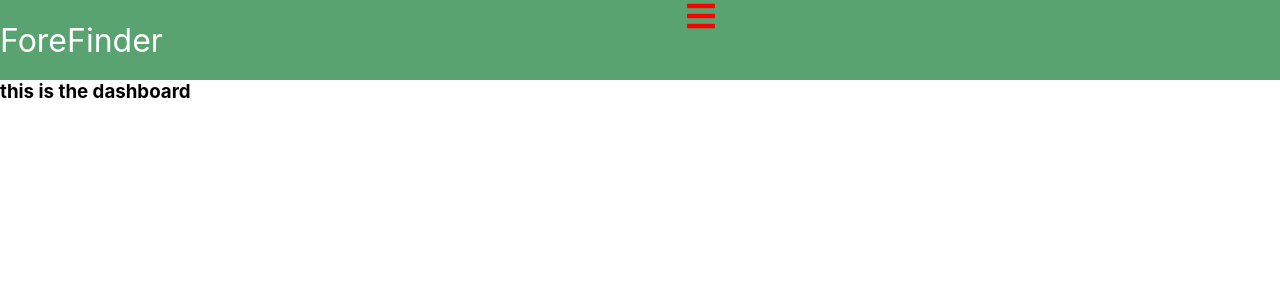
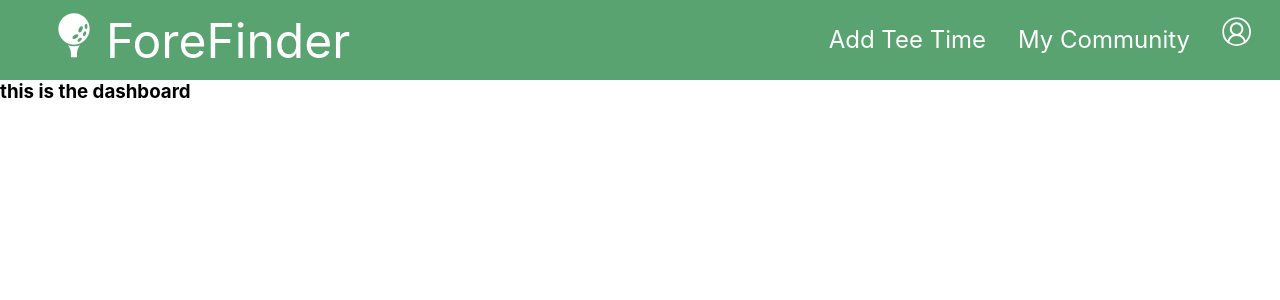
Before and after one commit to foreFinder/fore-finder-fe, a React (Create React App) app: page / in a window 1280 px wide. Shown: the top 300 px of the page. Built offline with nearby package versions, Linux system fonts and the light colour scheme.

Commit message:
Add NavLinks to header for all views and menus

```diff
--- a/src/components/Header/Header.elements.js
+++ b/src/components/Header/Header.elements.js
@@ -1,42 +1,81 @@
 import styled from 'styled-components';
 import { Link } from 'react-router-dom';
+import { GiGolfTee, GiGolfFlag } from 'react-icons/gi'
+import { VscAccount } from 'react-icons/vsc'
 
 export const HeaderContainer = styled.header`
   background: #59A371;
   height: 80px;
   width: 100%;
   display: flex;
-  justify-content: space-between;
+  justify-content: center;
   align-items: center;
   font-size: 2rem;
   position: sticky;
   top: 0;
   z-index: 999;
+`;
 
-  &:hover {
-    color: red;
-  }
+export const HeaderWrapper = styled.nav`
+  display: flex;
+  justify-content: space-between;
+  height: 80px;
+  z-index: 1;
+  width: 100%;
+  max-width: 1600px;
+  margin-right: auto;
+  margin-left: auto;
+  padding-right: 50px;
+  padding-left: 50px;
+
+@media screen and (max-width: 991px) {
+  padding-right: 30px;
+  padding-left: 30px;
+}
 `;
 
 export const Logo = styled(Link)`
   color:#fff;
-  justify-self: flex-start;
+  position: static;
   text-decoration: none;
   cursor: pointer;
+  font-size: 3rem;
+  display: flex;
+  align-self: center;
+
+  @media screen and (max-width: 960px) {
+    font-size: 2.4rem;
+    margin-left: 2rem;
+
+  }
+`;
+
+export const LogoIcon = styled(GiGolfTee)`
+  margin-right:0.5rem;
 `;
 
 export const MobileIcon = styled.span`
-  height: 100%;
-  /* align-items: center; */
-  /* align-self: center; */
-  justify-self: flex-end;
+  display: none;
+
+  @media screen and (max-width: 960px) {
+    display: block;
+    position: absolute;
+    top: 0;
+    left: 20;
+    transform: translate(-100%, 60%);
+    font-size: 1.8rem;
+    cursor: pointer;
+    margin-left: 0.5rem;
+  }
 `;
 
-export const MobileMenu = styled.ul`
+export const NavMenu = styled.ul`
   display: flex;
   align-items: center;
   list-style: none;
   text-align: center;
+  font-size: 1.5rem;
+  margin-right: 1.5rem;
 
   @media screen and (max-width: 960px) {
     display: flex;
@@ -45,9 +84,84 @@ export const MobileMenu = styled.ul`
     height: 90vh;
     position: absolute;
     top: 80px;
-    left: ${({click}) => (click ? 0 : '-100%')};
+    left: ${({mobileNav}) => (mobileNav ? 0 : '-100%')};
     opacity: 1;
     transition: all 0.5s ease;
     background: #59A371;
   }
 `;
+
+export const NavItem = styled.li`
+  height: 80px;
+  border-bottom: 2px solid transparent;
+
+  &:hover {
+    border-bottom: 2px solid #4b59f7;
+  }
+
+  @media screen and (max-width: 960px) {
+    width: 100%;
+
+    &:hover {
+      border: none;
+    }
+  }
+`;
+
+export const NavLinks = styled(Link)`
+  color: #fff;
+  display: flex;
+  align-items: center;
+  text-decoration: none;
+  padding: 0.5rem 1rem;
+  height: 100%;
+
+  @media screen and (max-width: 960px) {
+    text-align: center;
+    padding: 2rem;
+    width: 100%;
+    display: table;
+
+    &:hover {
+      color: #4b59f7;
+      transition: all 0.3s ease;
+    }
+  }
+`;
+
+export const UserIcon = styled(VscAccount)`
+    display: block;
+    position: absolute;
+    top: 0;
+    right: 0;
+    transform: translate(-100%, 60%);
+    font-size: 1.8rem;
+    cursor: pointer;
+    z-index: 2;
+`;
+
+export const UserOptions = styled.ul`
+  /* display: flex; really want this to work and not the line below */
+  display: ${({userDropdown}) => (userDropdown ? 'flex' : 'none')};
+  align-items: center;
+  list-style: none;
+  text-align: center;
+  font-size: 1.5rem;
+  flex-direction: column;
+  width: 30%;
+  height: 20vh;
+  position: absolute;
+  right: ${({userDropdown}) => (userDropdown ? '0' : '-100%')};
+  top: ${({userDropdown}) => (userDropdown ? '80px' : '-100%')};
+  opacity: 1;
+  transition: all 0.5s ease;
+  background: #59A371;
+  z-index: 0;
+  color: #fff;
+
+  @media screen and (max-width: 960px) {
+    font-size: 1.1rem;
+    /* display: ${({userDropdown}) => (userDropdown ? 'flex' : 'none')};
+    overflow-y: hidden; */
+  }
+`;
--- a/src/components/Header/Header.js
+++ b/src/components/Header/Header.js
@@ -1,26 +1,95 @@
 import React, { useState } from 'react'
 import { FaTimes, FaBars } from 'react-icons/fa';
-import { HeaderContainer, Logo, MobileIcon, MobileMenu } from './Header.elements'
+import { IconContext } from 'react-icons/lib';
+import {
+  HeaderContainer,
+  HeaderWrapper,
+  Logo,
+  LogoIcon,
+  MobileIcon,
+  NavMenu,
+  NavItem,
+  NavLinks,
+  UserOptions,
+  UserIcon
+} from './Header.elements'
 
 
 const Header = () => {
-  const [click, setClick] = useState(false)
+  const [mobileNav, setMobileNav] = useState(false)
+  const handleMobileNav = () => {
+    setUserDropdown(false)
+    return setMobileNav(!mobileNav)
+  }
 
-  const handleClick = () => setClick(!click)
+  const [userDropdown, setUserDropdown] = useState(false)
+  const handleUserDropdown = () => {
+    setMobileNav(false)
+    return setUserDropdown(!userDropdown)
+  }
+
+  const handleMenus = () => {
+    setUserDropdown(false)
+    setMobileNav(false)
+  }
 
   return (
     <>
-      <HeaderContainer>
-        <Logo to='/'>
-          ForeFinder
-        </Logo>
-        <MobileIcon onClick={handleClick}>
-          {click ? <FaTimes/> : <FaBars/>}
-        </MobileIcon>
-        <MobileMenu onClick={handleClick} click={click}>
+      <IconContext.Provider value={{ color: '#fff' }}>
+        <HeaderContainer>
+          <HeaderWrapper userDropdown={userDropdown}>
+            <MobileIcon onClick={handleMobileNav} data-cy='mobile-menu'>
+              {mobileNav ? <FaTimes/> : <FaBars/>}
+            </MobileIcon>
+            <Logo to='/dashboard' onClick={handleMenus}>
+              <LogoIcon data-cy='logo'/>
+              ForeFinder
+            </Logo>
+            <NavMenu
+              onClick={handleMenus}
+              mobileNav={mobileNav}
+              userDropdown={userDropdown}
+              >
+              {/* <NavItem data-cy='dash-link'>
+                <NavLinks to='/dashboard'>
+                  Home
+                </NavLinks>
+              </NavItem> */}
 
-        </MobileMenu>
-      </HeaderContainer>
+              <NavItem data-cy='form-link'>
+                <NavLinks to='/form'>
+                  Add Tee Time
+                </NavLinks>
+              </NavItem>
+
+              {/* <NavItem data-cy='friends-link'>
+                <NavLinks to='/friends'>
+                  My Friends
+                </NavLinks>
+              </NavItem> */}
+
+              <NavItem data-cy='community-link'>
+                <NavLinks to='/community'>
+                  My Community
+                </NavLinks>
+              </NavItem>
+            </NavMenu>
+            <UserIcon
+              onClick={handleUserDropdown} data-cy='user-dropdown'/>
+            <UserOptions
+              onClick={handleUserDropdown}
+              userDropdown={userDropdown}
+              mobileNav={mobileNav}>
+                User Name
+              <NavItem data-cy='logout-link'>
+                <NavLinks to='/login'>
+                  Log Out
+                </NavLinks>
+              </NavItem>
+            </UserOptions>
+          </HeaderWrapper>
+        </HeaderContainer>
+      </IconContext.Provider>
     </>
   )
 }
```
